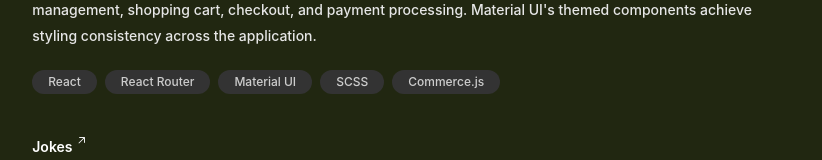
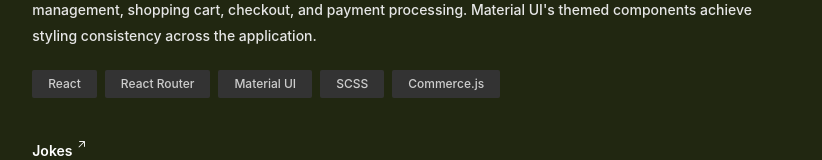
Before and after one commit to trinhbond/personal-portfolio, a React (Create React App) app: page / in a window 1280 px wide. Shown: the part 783-943 px from the top of the page, without its empty margins (228-1050 px from the left). Built offline with nearby package versions, Linux system fonts and the light colour scheme.

Commit message:
Change border radius of tag

```diff
--- a/src/components/Project.tsx
+++ b/src/components/Project.tsx
@@ -26,7 +26,7 @@ export default function Project(project: ProjectProps) {
       <p className="text-gray-light pb-2.5">{project.description}</p>
       <div className="flex flex-row gap-2 flex-wrap">
         {project.tech.map((i) => (
-          <span className="min-w-fit rounded-full text-center text-xs text-gray-dark bg-[#333333] px-[16px] py-[4px]">
+          <span className="min-w-fit rounded-sm text-center text-xs text-gray-dark bg-[#333333] px-4 py-1.5">
             {i}
           </span>
         ))}
```
